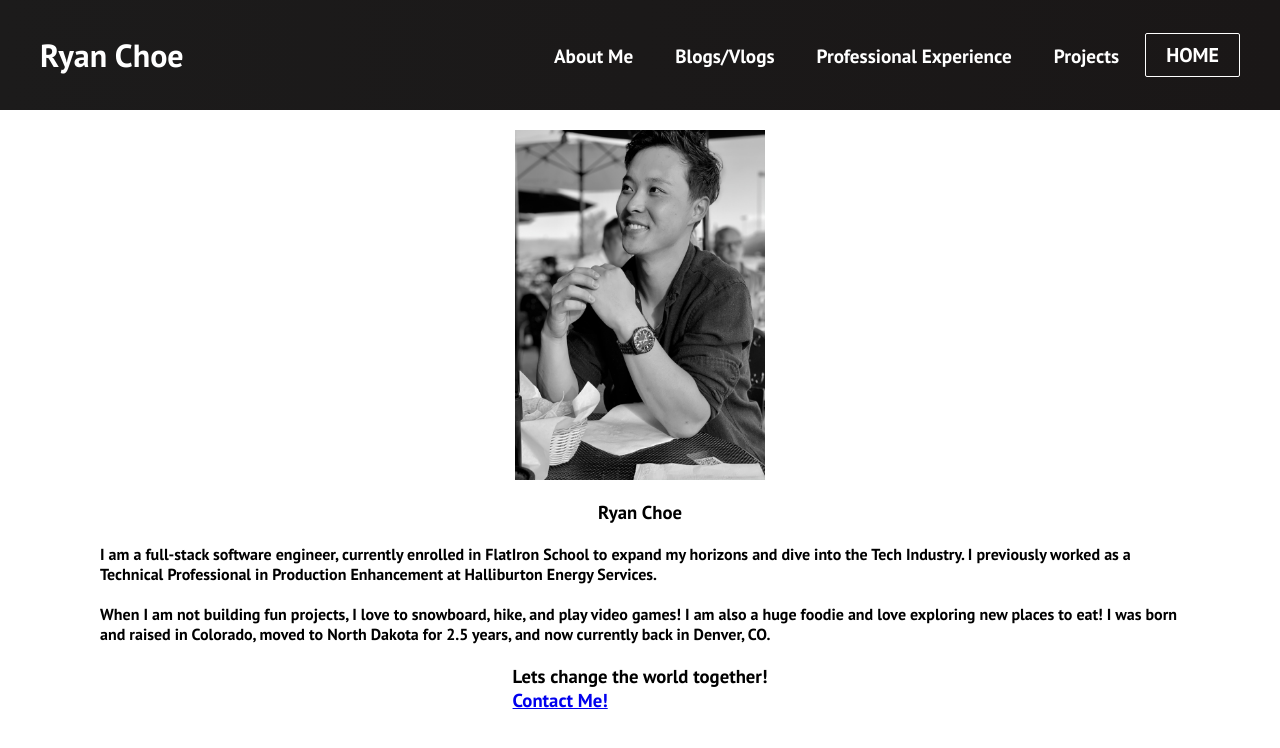
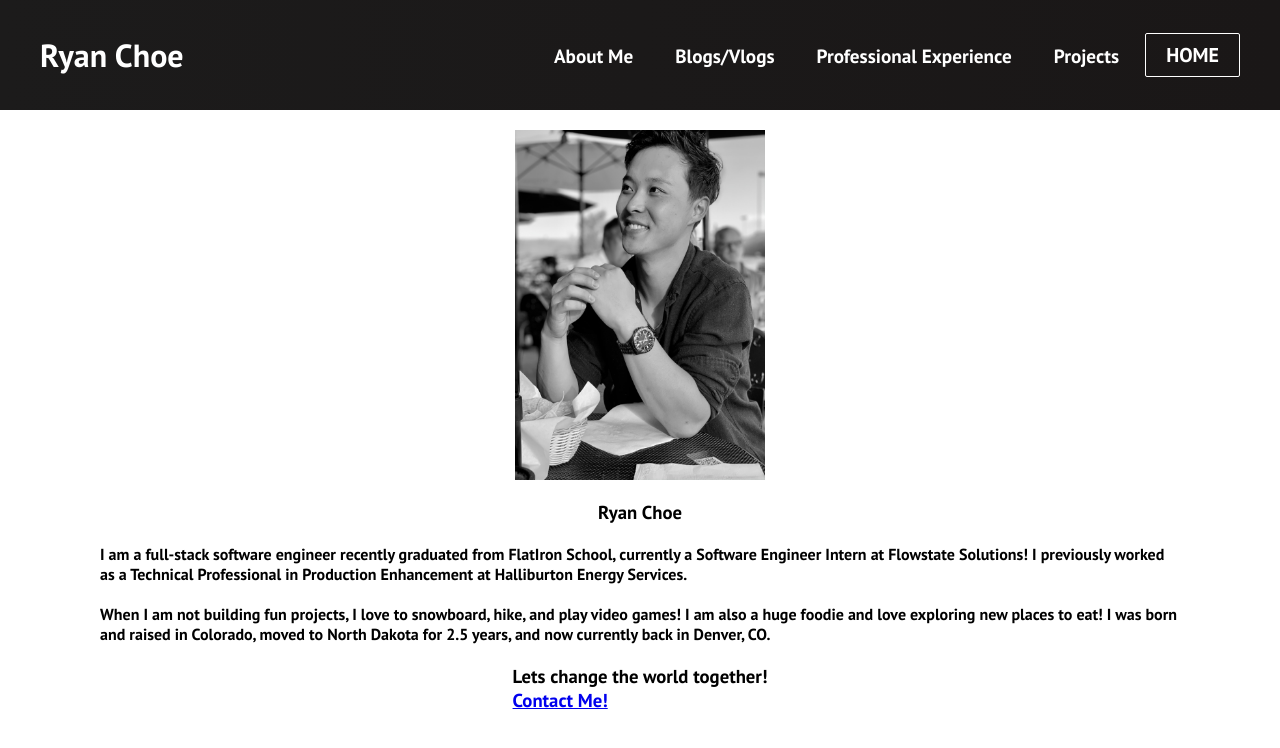
Before and after one commit to rchoe1229/Personal-Website, a React (Create React App) app: page /aboutmoi in a window 1280 px wide. Shown: the top 748 px of the page. Built offline with nearby package versions, Linux system fonts and the light colour scheme.

Commit message:
Fixed Content

```diff
--- a/src/components/pages/AboutMe.js
+++ b/src/components/pages/AboutMe.js
@@ -11,8 +11,8 @@ export default function AboutMe() {
           <h3 className='Content-Title'>Ryan Choe</h3>
           <br/>
           <p className='Content'>
-            I am a full-stack software engineer, currently enrolled in FlatIron School to expand my horizons
-            and dive into the Tech Industry. I previously worked as a Technical Professional in Production Enhancement
+            I am a full-stack software engineer recently graduated from FlatIron School, currently a Software Engineer
+            Intern at Flowstate Solutions! I previously worked as a Technical Professional in Production Enhancement
             at Halliburton Energy Services.
           <br/>
           <br/>
```
